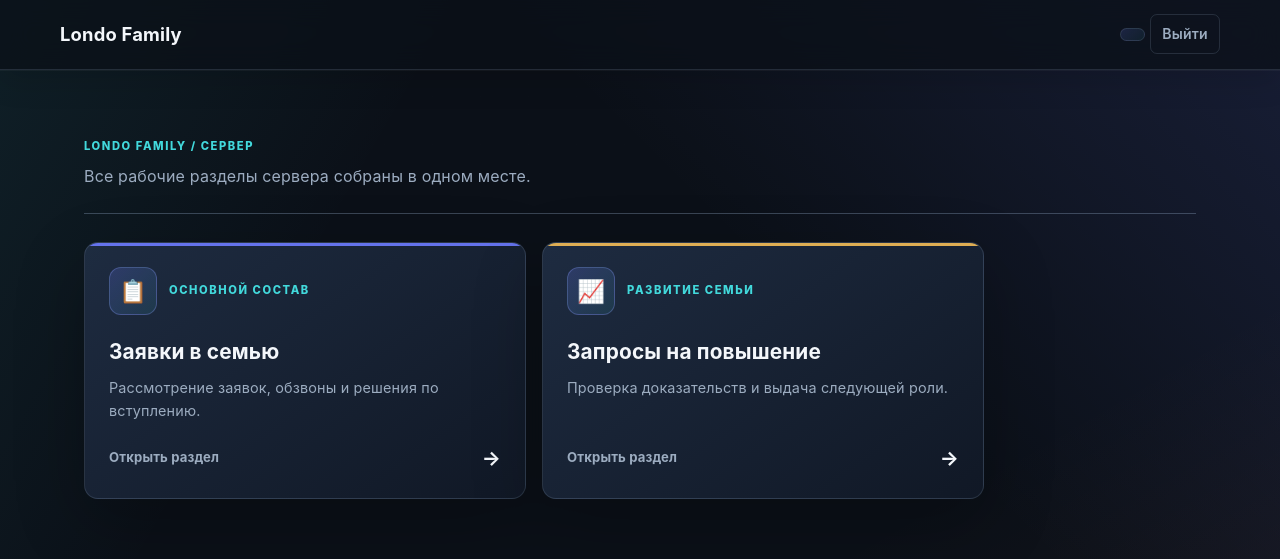
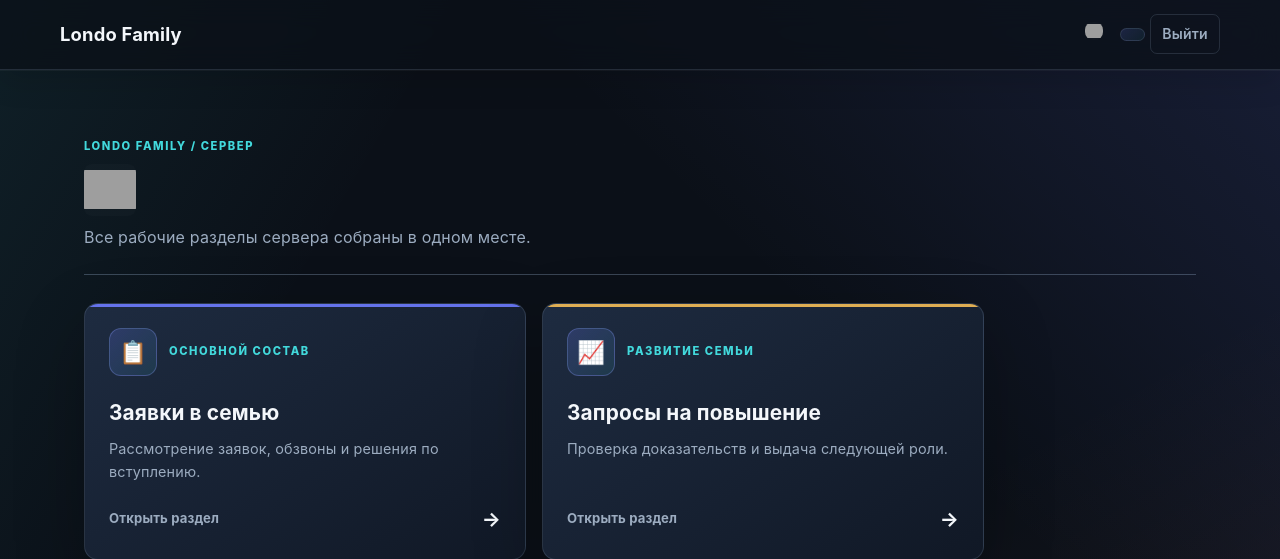
Before and after one commit to okuname287/DFDSFSD, a FastAPI app: template web/templates/server_workspace.html in a window 1280 px wide. Shown: the top 559 px of the page. Run offline with FastAPI, Linux system fonts and the light colour scheme; the template is opened without the code that fills it: most values are stand-ins (such as "Sample title", 1, 10 or a date in 2020); grey boxes are pictures that could not be loaded.

Commit message:
Update server_workspace.html

```diff
--- a/web/templates/server_workspace.html
+++ b/web/templates/server_workspace.html
@@ -11,7 +11,7 @@
         <div class="nav-brand"><a href="/">Londo Family</a></div>
         <div class="nav-links">
             {% for available_server in visible_servers %}
-            <a href="/server/{{ available_server }}" class="{% if available_server == server %}active{% endif %}">{{ config.servers[available_server].name }}</a>
+            <a href="/server/{{ available_server }}" class="{% if available_server == server %}active{% endif %}"><span class="server-name-row"><img class="server-logo server-logo-small" src="/{{ available_server }}.png" alt="{{ config.servers[available_server].name }} logo">{{ config.servers[available_server].name }}</span></a>
             {% endfor %}
             {% if can_view_logs %}<a href="/logs?server={{ server }}&category=applications">Логи</a>{% endif %}
             {% if is_access_admin %}<a href="/settings/access">Настройки</a>{% endif %}
@@ -25,7 +25,7 @@
         <header class="workspace-heading {{ server }}">
             <div>
                 <p class="eyebrow">Londo Family / Сервер</p>
-                <h1>{{ config.servers[server].emoji }} {{ config.servers[server].name }}</h1>
+                <h1><span class="server-name-row"><img class="server-logo server-logo-header" src="/{{ server }}.png" alt="{{ config.servers[server].name }} logo">{{ config.servers[server].name }}</span></h1>
                 <p class="subtitle">Все рабочие разделы сервера собраны в одном месте.</p>
             </div>
         </header>
```
